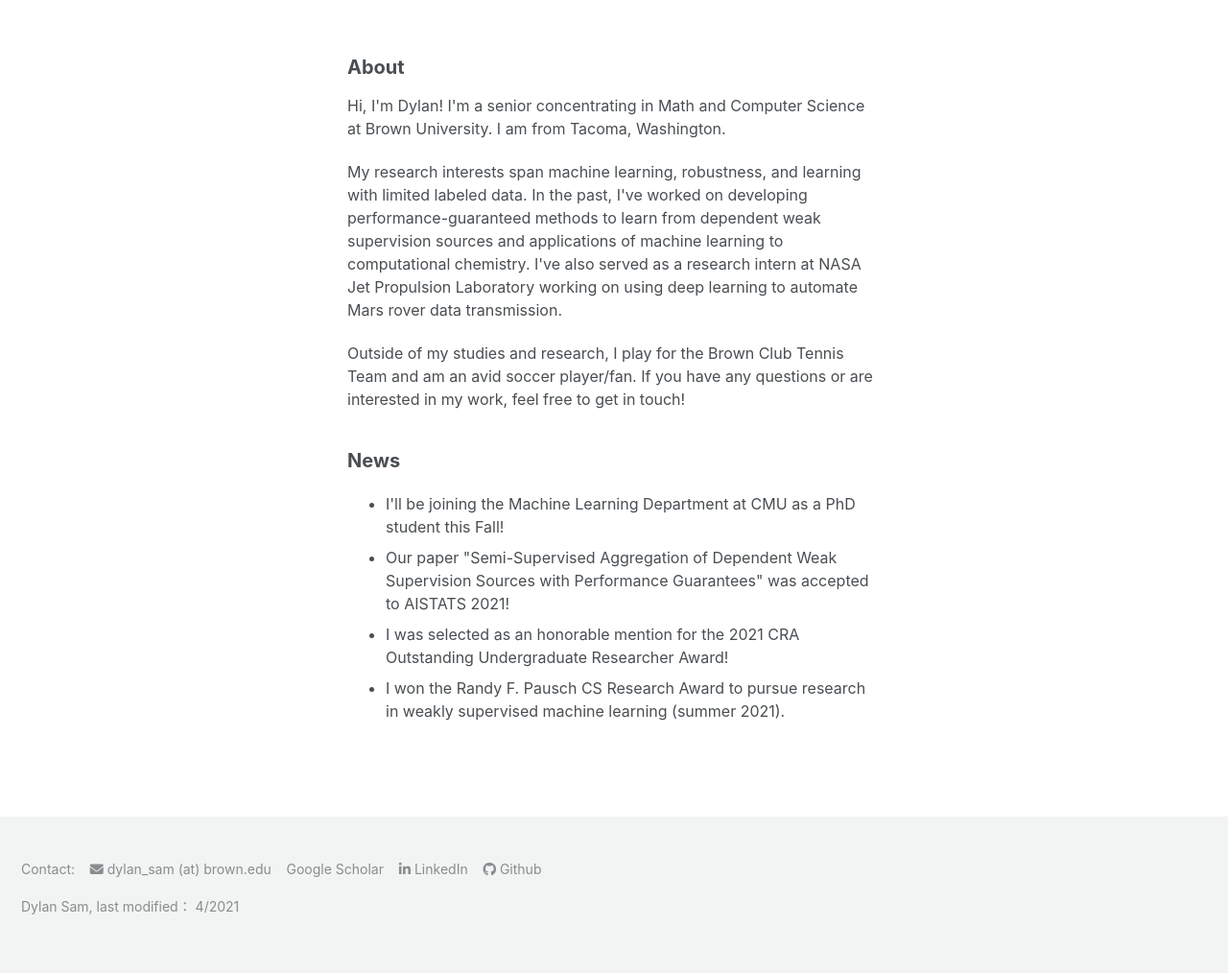
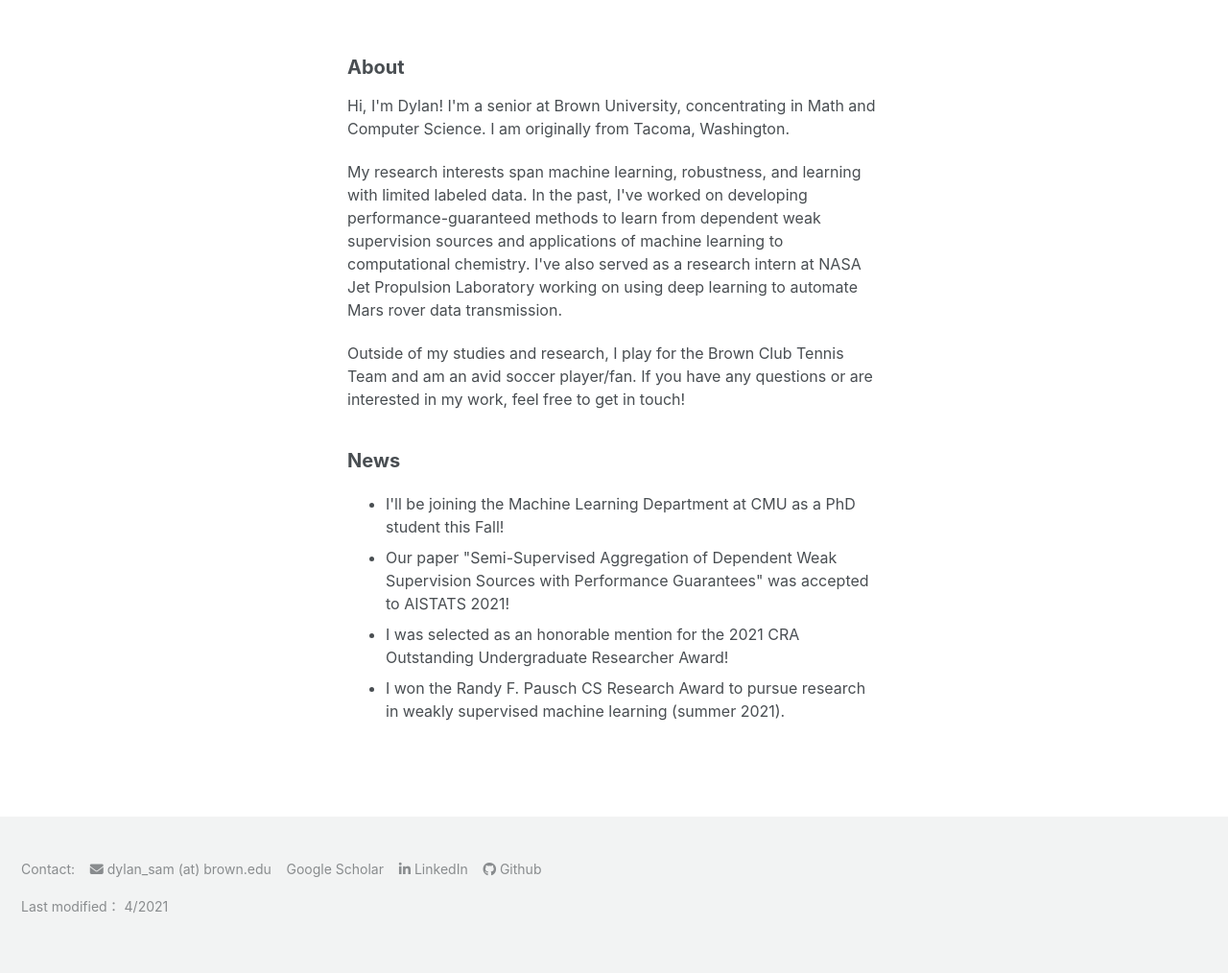
Before and after one commit to dsam99/dsam99.github.io, a Jekyll site: the page built from index.md, in a window 1280 px wide. Shown: the part 363-1377 px from the top of the page at 96% size. Built offline with Jekyll 4.4.1, drawn with Linux system fonts in a browser that asks for light colours; cached includes are drawn as plain includes; nearby versions of some CDN libraries; a style sheet for code colours, icons or effects is not loaded.

Commit message:
minor fixes

```diff
--- a/_includes/footer/custom.html
+++ b/_includes/footer/custom.html
@@ -17,7 +17,7 @@
 	    <i class="fab fa-github" aria-hidden="true"></i> <a href="https://github.com/dsam99">Github</a>
     </p>
 
-    <p> Dylan Sam, last modified： 4/2021 </p>
+    <p> Last modified： 4/2021 </p>
 
 </div>
 <!-- end custom footer snippets -->
--- a/_layouts/home.html
+++ b/_layouts/home.html
@@ -11,7 +11,7 @@ layout: default
 	<h2>About</h2>
 
 	<p>
-		Hi, I'm Dylan! I'm a senior concentrating in Math and Computer Science at Brown University. I am from Tacoma, Washington.
+		Hi, I'm Dylan! I'm a senior at Brown University, concentrating in Math and Computer Science. I am originally from Tacoma, Washington.
 	</p>
 
 
--- a/_layouts/publications.html
+++ b/_layouts/publications.html
@@ -11,7 +11,7 @@ author_profile: false
 
 			<p class="title"> Semi-Supervised Aggregation of Dependent Weak Supervision Sources with Performance Guarantees <br>
 				Alessio Mazzetto, <strong>Dylan Sam</strong>, Andrew Park, Eliezer Upfal, and Stephen H Bach <br>
-				<i>AISTATS</i>, 2021 <br>
+				<i>Artificial Intelligence and Statistics (AISTATS)</i>, 2021 <br>
 				[<a href="http://proceedings.mlr.press/v130/mazzetto21a/mazzetto21a.pdf" target="_blank">pdf</a>,
 				<a href="https://github.com/BatsResearch/mazzetto-aistats21-code" target="_blank">code</a>]
 			</p>
```
